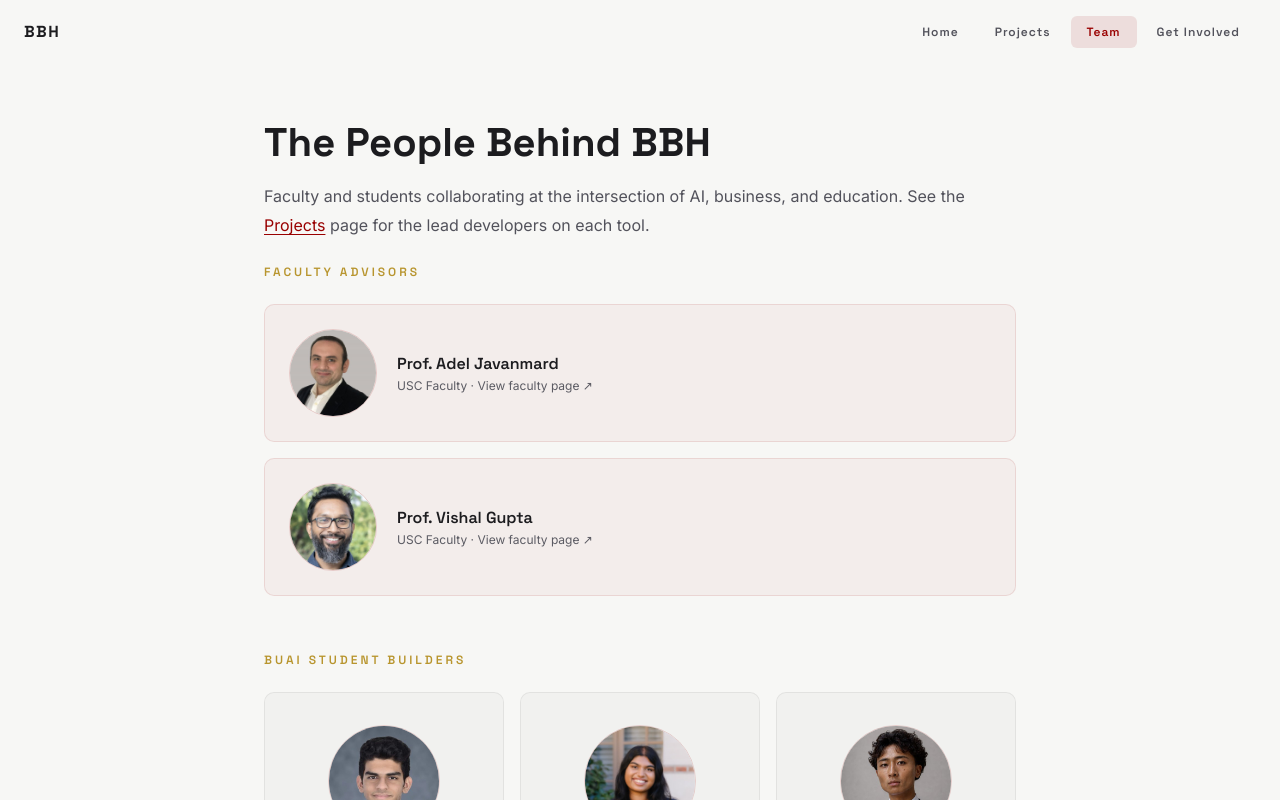
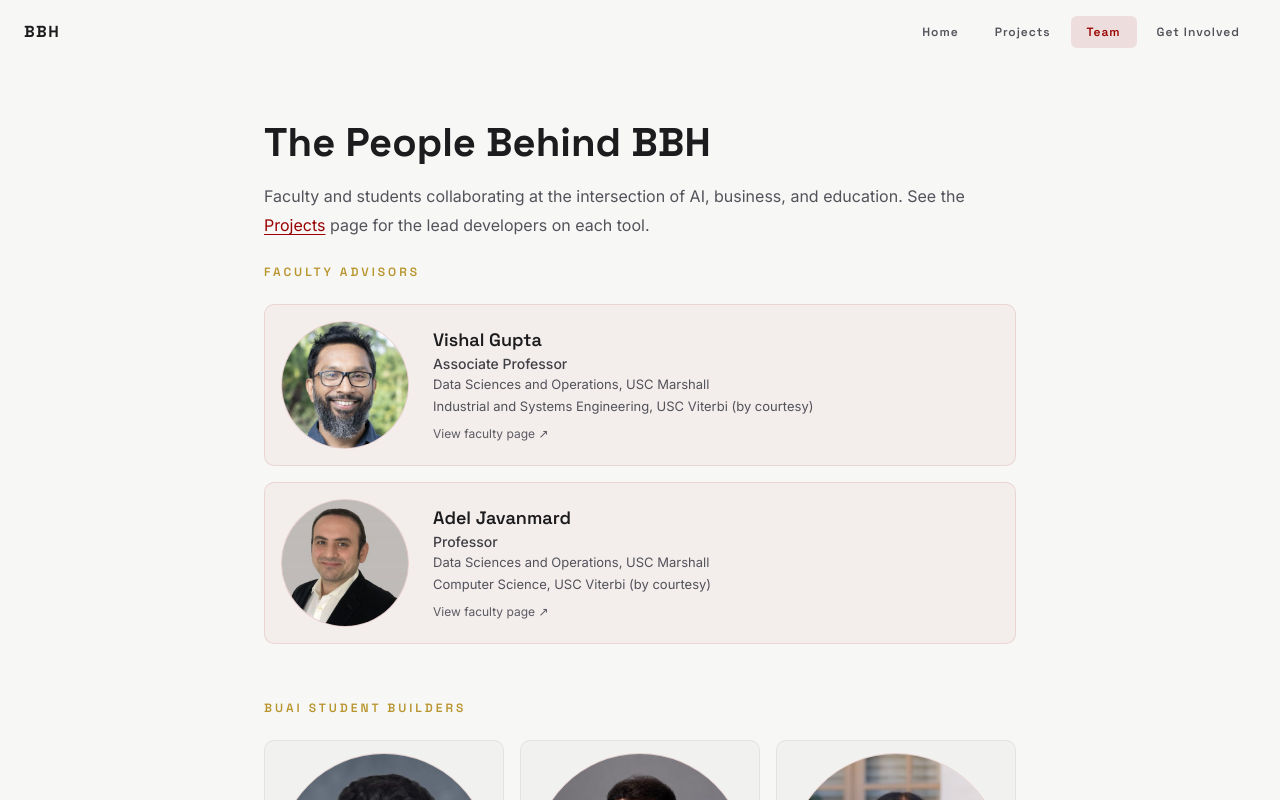
Before and after one commit to usc-bbh/bbh-website, a React (Vite) app: page / in a window 1280 px wide. Both pictures are taken after a click on the button "MEET THE TEAM". Built offline with nearby package versions, Linux system fonts and the light colour scheme.

Commit message:
Team page: advisor titles/affiliations, student degrees, larger photos

```diff
--- a/src/App.jsx
+++ b/src/App.jsx
@@ -177,8 +177,12 @@ const NeuralNetField = ({ thin = false }) => {
 
 // ─── Shared data ───
 const ADVISORS = [
-  { name: "Prof. Adel Javanmard", url: "https://faculty.marshall.usc.edu/Adel-Javanmard/", photo: "team/adel-javanmard.jpg" },
-  { name: "Prof. Vishal Gupta", url: "https://faculty.marshall.usc.edu/Vishal-Gupta/", photo: "team/vishal-gupta.jpg" },
+  { name: "Prof. Vishal Gupta", url: "https://faculty.marshall.usc.edu/Vishal-Gupta/", photo: "team/vishal-gupta.jpg",
+    title: "Associate Professor",
+    affiliations: ["Data Sciences and Operations, USC Marshall", "Industrial and Systems Engineering, USC Viterbi (by courtesy)"] },
+  { name: "Prof. Adel Javanmard", url: "https://faculty.marshall.usc.edu/Adel-Javanmard/", photo: "team/adel-javanmard.jpg",
+    title: "Professor",
+    affiliations: ["Data Sciences and Operations, USC Marshall", "Computer Science, USC Viterbi (by courtesy)"] },
 ];
 
 // Abhi removed from public team listing per request.
@@ -198,10 +202,16 @@ const TOOL_BUILDERS = [
   { name: "Natalie Lam Johnson", linkedin: "https://www.linkedin.com/in/natalie-lam-johnson/", photo: "team/natalie-lam-johnson.jpg" },
 ];
 
-// Everyone shown on the Team page. Tool cards on the Projects page use TOOL_BUILDERS.
+// Degree line shown under each student on the Team page (override per person with a `program` field).
+const STUDENT_PROGRAM = "BS, Artificial Intelligence for Business (BUAI)";
+
+// Everyone shown on the Team page, alphabetical by last name. Tool cards on the Projects page use TOOL_BUILDERS.
 const STUDENT_BUILDERS = [
-  ...TOOL_BUILDERS,
+  P.agastya, // Bassi
   { name: "Avi Chopra", linkedin: "https://www.linkedin.com/in/avichopra/", photo: "team/avi-chopra.jpg" },
+  P.tanzil, // Hussain
+  P.natalie, // Lam Johnson
+  P.francis, // Ruan
 ];
 
 const TOOLS = [
@@ -260,29 +270,32 @@ const TOOLS = [
     link: null,
     repos: [{ label: "Repo", url: "https://github.com/usc-bbh/bbh-course-reg-project" }],
     leads: [P.natalie, P.francis],
-    contributors: [P.tanzil, P.agastya],
+    contributors: [P.agastya, P.tanzil],
     team: TOOL_BUILDERS,
   },
 ];
 
 // ─── Avatar: real photo if provided, else initials circle ───
-const Avatar = ({ person, size = 56 }) => {
+// `square` gives rounded-square corners; size="100%" fills the container width (kept 1:1).
+const Avatar = ({ person, size = 56, square = false }) => {
+  const fill = typeof size === "string";
+  const box = { width: size, height: fill ? "auto" : size, aspectRatio: "1 / 1", borderRadius: square ? 8 : "50%", flexShrink: 0 };
   if (person.photo) {
     return (
       <img
         src={person.photo}
         alt={person.name}
-        style={{ width: size, height: size, borderRadius: "50%", objectFit: "cover", border: "1px solid rgba(153,0,0,0.15)", flexShrink: 0 }}
+        style={{ ...box, objectFit: "cover", border: "1px solid rgba(153,0,0,0.15)", display: "block" }}
       />
     );
   }
   return (
     <div
       style={{
-        width: size, height: size, borderRadius: "50%",
+        ...box,
         background: "linear-gradient(135deg, #990000 0%, #600000 100%)",
         display: "flex", alignItems: "center", justifyContent: "center",
-        fontSize: size * 0.36, color: "#fff", fontFamily: "'Space Grotesk', sans-serif", fontWeight: 700, flexShrink: 0,
+        fontSize: fill ? 48 : size * 0.36, color: "#fff", fontFamily: "'Space Grotesk', sans-serif", fontWeight: 700, flexShrink: 0,
       }}
     >
       {person.name.split(" ").map((w) => w[0]).slice(0, 2).join("")}
@@ -584,13 +597,17 @@ const TeamPage = ({ setActiveTab }) => (
       <div style={{ fontSize: 12, letterSpacing: 3, color: "#B8952E", fontFamily: "'Space Grotesk', sans-serif", fontWeight: 600, marginBottom: 24 }}>FACULTY ADVISORS</div>
       <div style={{ display: "flex", flexDirection: "column", gap: 16 }}>
         {ADVISORS.map((prof, i) => (
-          <a key={i} href={prof.url} target="_blank" rel="noopener noreferrer" style={{ display: "flex", alignItems: "center", gap: 20, padding: "24px", background: "rgba(153,0,0,0.04)", border: "1px solid rgba(153,0,0,0.1)", borderRadius: 10, textDecoration: "none", transition: "border-color 0.2s, transform 0.2s" }}
+          <a key={i} href={prof.url} target="_blank" rel="noopener noreferrer" style={{ display: "flex", alignItems: "center", gap: 24, padding: "16px", background: "rgba(153,0,0,0.04)", border: "1px solid rgba(153,0,0,0.1)", borderRadius: 10, textDecoration: "none", transition: "border-color 0.2s, transform 0.2s" }}
             onMouseEnter={(e) => { e.currentTarget.style.borderColor = "rgba(153,0,0,0.35)"; e.currentTarget.style.transform = "translateY(-1px)"; }}
             onMouseLeave={(e) => { e.currentTarget.style.borderColor = "rgba(153,0,0,0.1)"; e.currentTarget.style.transform = "translateY(0)"; }}>
-            <Avatar person={{ name: prof.name.replace("Prof. ", ""), photo: prof.photo }} size={88} />
+            <Avatar person={{ name: prof.name.replace("Prof. ", ""), photo: prof.photo }} size={128} />
             <div style={{ flex: 1 }}>
-              <div style={{ fontSize: 16, fontWeight: 600, color: "#1C1C1F", fontFamily: "'Space Grotesk', sans-serif" }}>{prof.name}</div>
-              <div style={{ fontSize: 12, color: "#5B5B63", fontFamily: "'Inter', sans-serif", marginTop: 4 }}>USC Faculty · View faculty page ↗</div>
+              <div style={{ fontSize: 18, fontWeight: 600, color: "#1C1C1F", fontFamily: "'Space Grotesk', sans-serif" }}>{prof.name.replace("Prof. ", "")}</div>
+              <div style={{ fontSize: 14, color: "#3F3F46", fontFamily: "'Inter', sans-serif", marginTop: 4, fontWeight: 500 }}>{prof.title}</div>
+              {(prof.affiliations || []).map((a, j) => (
+                <div key={j} style={{ fontSize: 13, color: "#52525B", fontFamily: "'Inter', sans-serif", marginTop: 3, lineHeight: 1.45 }}>{a}</div>
+              ))}
+              <div style={{ fontSize: 12, color: "#5B5B63", fontFamily: "'Inter', sans-serif", marginTop: 10 }}>View faculty page ↗</div>
             </div>
           </a>
         ))}
@@ -606,14 +623,15 @@ const TeamPage = ({ setActiveTab }) => (
             href={person.linkedin}
             target="_blank"
             rel="noopener noreferrer"
-            style={{ padding: "32px 24px", background: "rgba(0,0,0,0.025)", border: "1px solid rgba(0,0,0,0.06)", borderRadius: 10, textAlign: "center", transition: "border-color 0.2s", textDecoration: "none", display: "block" }}
+            style={{ padding: "12px 12px 18px", background: "rgba(0,0,0,0.025)", border: "1px solid rgba(0,0,0,0.06)", borderRadius: 10, textAlign: "center", transition: "border-color 0.2s", textDecoration: "none", display: "block" }}
             onMouseEnter={(e) => (e.currentTarget.style.borderColor = "rgba(212,175,55,0.4)")}
             onMouseLeave={(e) => (e.currentTarget.style.borderColor = "rgba(0,0,0,0.06)")}
           >
-            <div style={{ display: "flex", justifyContent: "center", marginBottom: 16 }}>
-              <Avatar person={person} size={112} />
+            <div style={{ marginBottom: 14 }}>
+              <Avatar person={person} size="100%" />
             </div>
             <div style={{ fontSize: 15, color: "#1C1C1F", fontFamily: "'Space Grotesk', sans-serif", fontWeight: 600, marginBottom: 6 }}>{person.name}</div>
+            <div style={{ fontSize: 12.5, color: "#3F3F46", fontFamily: "'Inter', sans-serif", lineHeight: 1.45, marginBottom: 8 }}>{person.program || STUDENT_PROGRAM}</div>
             <div style={{ fontSize: 12, color: "#5B5B63", fontFamily: "'Inter', sans-serif" }}>LinkedIn ↗</div>
           </a>
         ))}
```
